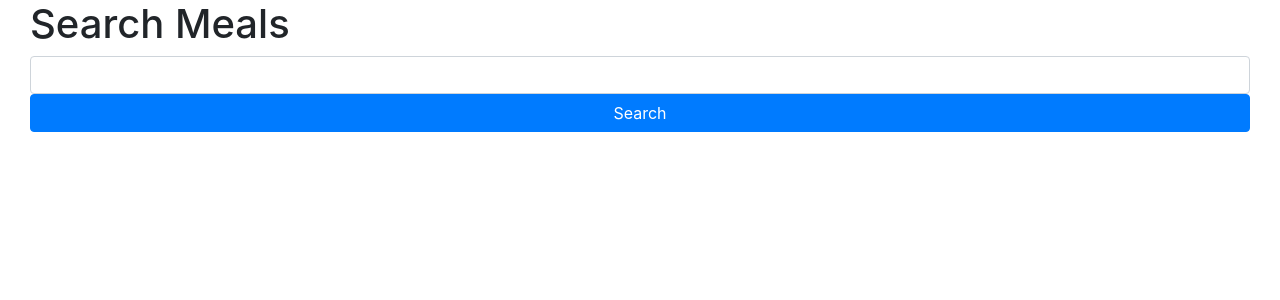
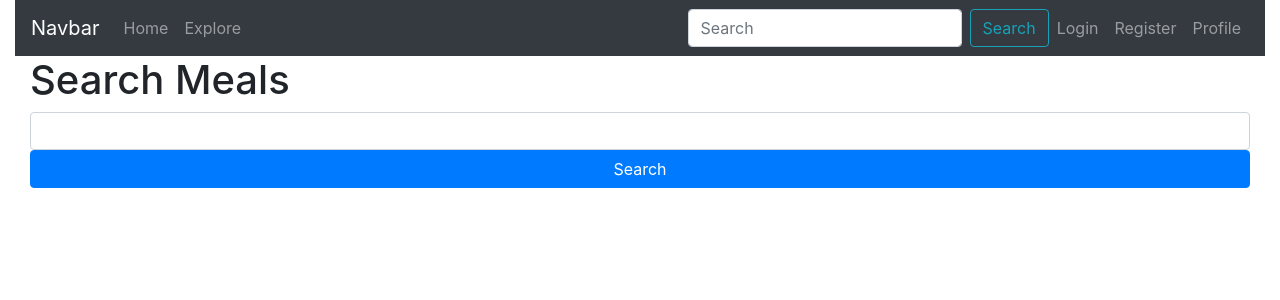
Before and after one commit to zhezhaosp19/wbdv-sp21-project-mealfortoday-react, a React (Create React App) app: page /search in a window 1280 px wide. Shown: the top 300 px of the page. Built offline with nearby package versions, Linux system fonts and the light colour scheme.

Commit message:
add navbar

```diff
--- a/package.json
+++ b/package.json
@@ -10,8 +10,10 @@
     "bootstrap": "^4.6.0",
     "react": "^17.0.2",
     "react-dom": "^17.0.2",
+    "react-bootstrap": "^1.0.0-beta.14",
     "react-router-dom": "^5.2.0",
     "react-scripts": "4.0.3",
+    "styled-components": "^4.3.2",
     "web-vitals": "^1.1.1"
   },
   "scripts": {
--- a/src/components/partials/navbar.js
+++ b/src/components/partials/navbar.js
@@ -0,0 +1,82 @@
+import React from 'react'
+import { Nav, Navbar, Form, Button, FormControl } from 'react-bootstrap';
+
+const Header = () => {
+  return (
+      // <nav className="navbar sticky-top navbar-expand-lg navbar-dark bg-dark">
+      //   <a className="navbar-brand" href="../index.html">MealForToday</a>
+      //   <button className="navbar-toggler" type="button" data-toggle="collapse"
+      //           data-target="#navbarTogglerDemo02"
+      //           aria-controls="navbarTogglerDemo02" aria-expanded="false"
+      //           aria-label="Toggle navigation">
+      //     <span className="navbar-toggler-icon"></span>
+      //   </button>
+      //
+      //   <div className="collapse navbar-collapse" id="navbarTogglerDemo02">
+      //     <ul className="navbar-nav mr-auto mt-2 mt-lg-0">
+      //       <li className="nav-item active">
+      //         <a className="nav-link"
+      //            href="../home/home.template.client.html">Home <span
+      //             className="sr-only">(current)</span></a>
+      //       </li>
+      //       <li className="nav-item">
+      //         <a className="nav-link"
+      //            href="../course-editor/course-editor.template.client.html">Search
+      //           <span className="sr-only">(current)</span></a>
+      //       </li>
+      //     </ul>
+      //     {/*<ul  className="navbar-nav mr-auto mt-2 mt-lg-0 navbar-right">*/}
+      //     <ul className="nav navbar-nav navbar-right">
+      //
+      //       <form className="form-inline my-2 my-lg-0">
+      //         <input className="form-control mr-sm-2" type="search"
+      //                placeholder="Search"/>
+      //         <button className="btn btn-outline-success my-2 my-sm-0"
+      //                 type="submit">Search
+      //         </button>
+      //       </form>
+      //       <li className="nav-item">
+      //         <a className="nav-link"
+      //            href="../login/login.template.client.html">Login <span
+      //             className="sr-only">(current)</span></a>
+      //       </li>
+      //       <li className="nav-item">
+      //         <a className="nav-link"
+      //            href="../register/register.template.client.html">Register <span
+      //             className="sr-only">(current)</span></a>
+      //       </li>
+      //       <li className="nav-item">
+      //         <a className="nav-link"
+      //            href="../profile/profile.template.client.html">Profile <span
+      //             className="sr-only">(current)</span></a>
+      //       </li>
+      //     </ul>
+      //   </div>
+      // </nav>
+
+
+
+      <>
+        <Navbar bg="dark" variant="dark">
+          <Navbar.Brand href="#home">Navbar</Navbar.Brand>
+          <Nav className="mr-auto">
+            <Nav.Link href="#home">Home</Nav.Link>
+            <Nav.Link href="#Explore">Explore</Nav.Link>
+
+          </Nav>
+          <Form inline>
+            <FormControl type="text" placeholder="Search" className="mr-sm-2" />
+            <Button variant="outline-info">Search</Button>
+          </Form>
+
+          <Nav className="navbar-nav navbar-right">
+            <Nav.Link href="#Login">Login</Nav.Link>
+            <Nav.Link href="#Register">Register</Nav.Link>
+            <Nav.Link href="#Profile">Profile</Nav.Link>
+          </Nav>
+        </Navbar>
+      </>
+  )
+}
+
+export default Header
--- a/src/components/search/search_card.js
+++ b/src/components/search/search_card.js
@@ -1,4 +1,4 @@
-import React, {useState} from 'react'
+import React from 'react'
 import {Link} from "react-router-dom";
 
 const SearchCard = ({meal}) => {
--- a/src/components/search/search_meal.js
+++ b/src/components/search/search_meal.js
@@ -1,6 +1,7 @@
 import React, {useState, useEffect} from 'react'
 import mealsService from '../../services/meals-service'
 import {Link, useParams, useHistory} from "react-router-dom";
+import Header from "../partials/navbar";
 import SearchCard from "./search_card";
 
 const SearchMeals = () => {
@@ -17,6 +18,8 @@ const SearchMeals = () => {
     }
   }, [title])
   return(
+      <>
+        <Header/>
           <div className="container-fluid">
             <h1>Search Meals</h1>
             <input
@@ -45,6 +48,7 @@ const SearchMeals = () => {
               }
             </ul>
           </div>
+        </>
   )
 }
 
```
Also changed, not shown: 1 other file (tests, documents, lock files or other folders). Lines whose indentation alone changed are shown as unchanged.
